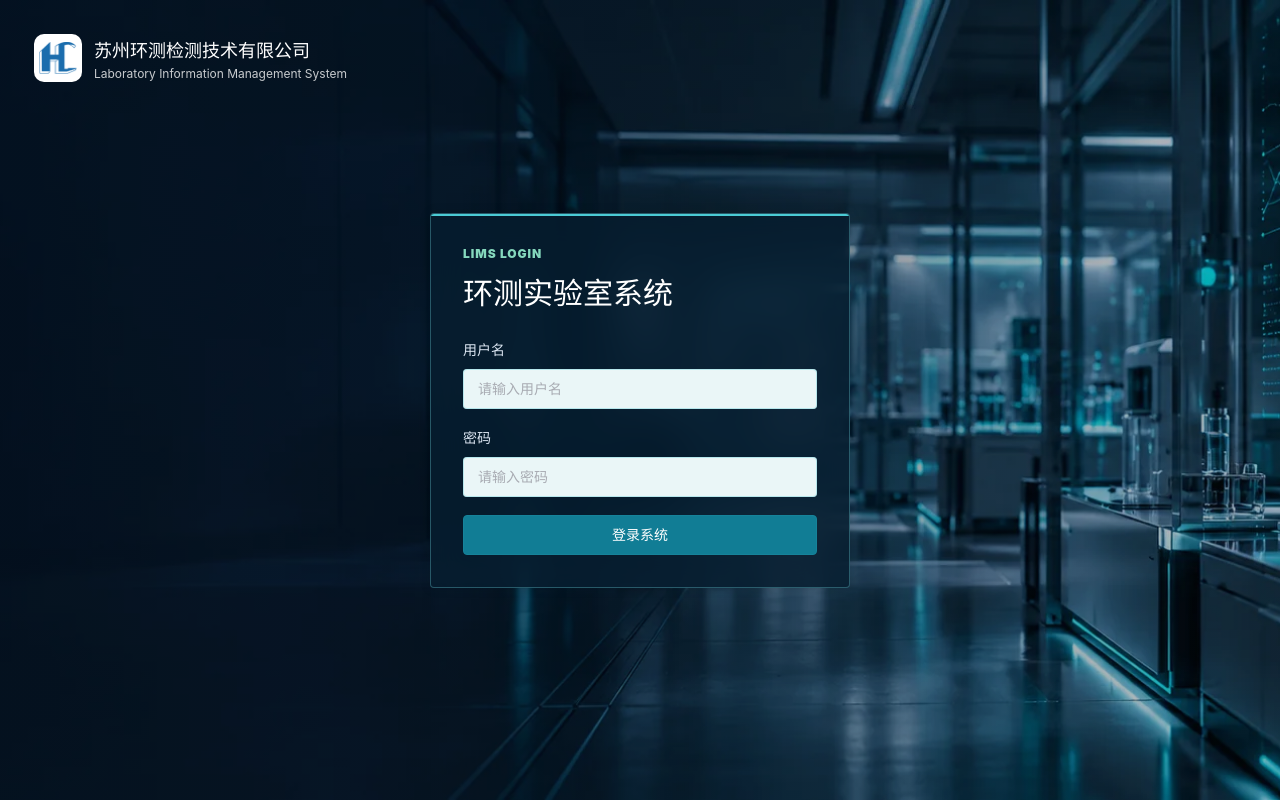
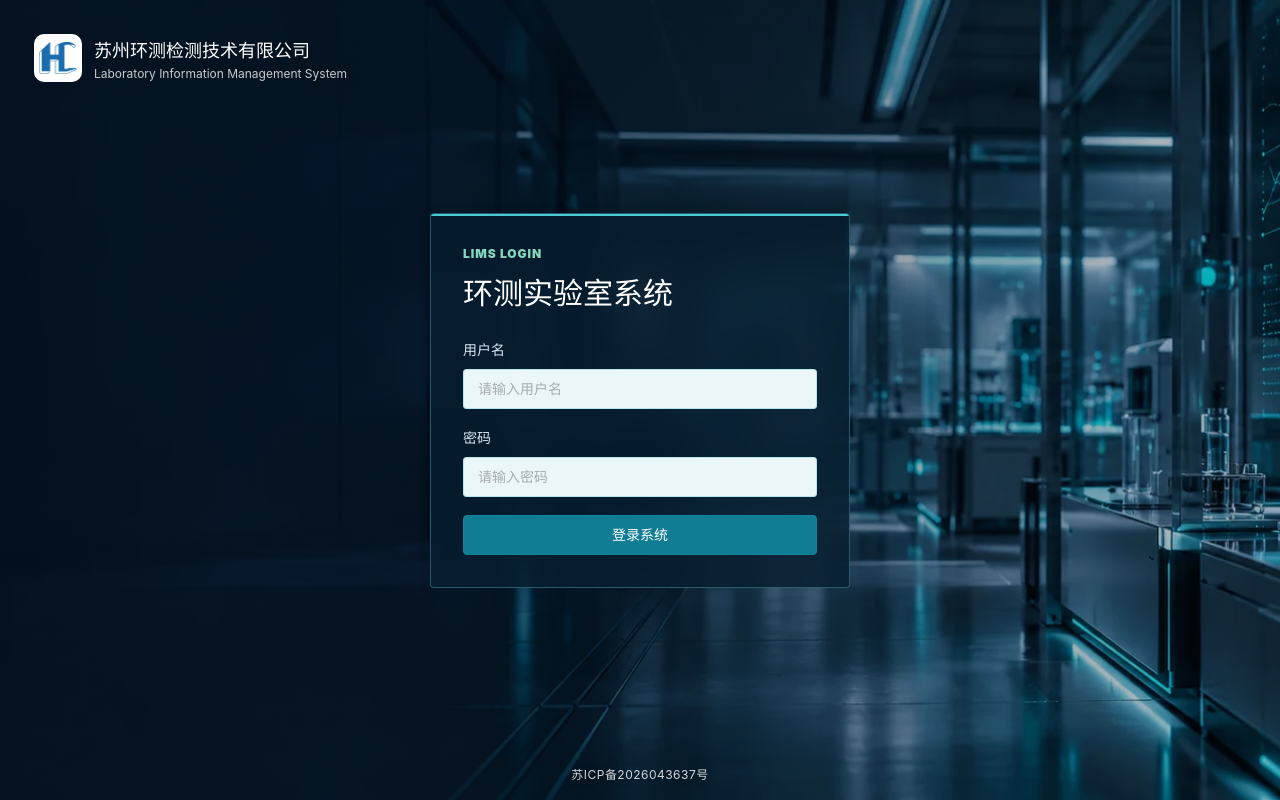
Before and after one commit to LongYueyu-LuCrab/HuanCe_Demo, a Vue app in the folder frontend/: page /login in a window 1280 px wide. Built offline with nearby package versions, Linux system fonts and the light colour scheme; no server answers.

Commit message:
feat: add filing number to login footer

```diff
--- a/frontend/src/style.css
+++ b/frontend/src/style.css
@@ -179,6 +179,20 @@ select {
 .login-card .el-form-item__label {
   color: #dce6f2;
   font-weight: 800;
+}
+
+.login-record {
+  position: fixed;
+  z-index: 2;
+  bottom: 18px;
+  left: 50%;
+  margin: 0;
+  color: rgba(255, 255, 255, 0.82);
+  font-size: 12px;
+  letter-spacing: 0.04em;
+  transform: translateX(-50%);
+  white-space: nowrap;
+  text-shadow: 0 1px 8px rgba(0, 0, 0, 0.32);
 }
 
 .panel-kicker {
--- a/frontend/src/views/LoginView.vue
+++ b/frontend/src/views/LoginView.vue
@@ -49,5 +49,7 @@ async function submit() {
         <el-button :loading="loading" size="large" type="primary" class="full-button" @click="submit">登录系统</el-button>
       </el-form>
     </el-card>
+
+    <p class="login-record">苏ICP备2026043637号</p>
   </main>
 </template>
```
